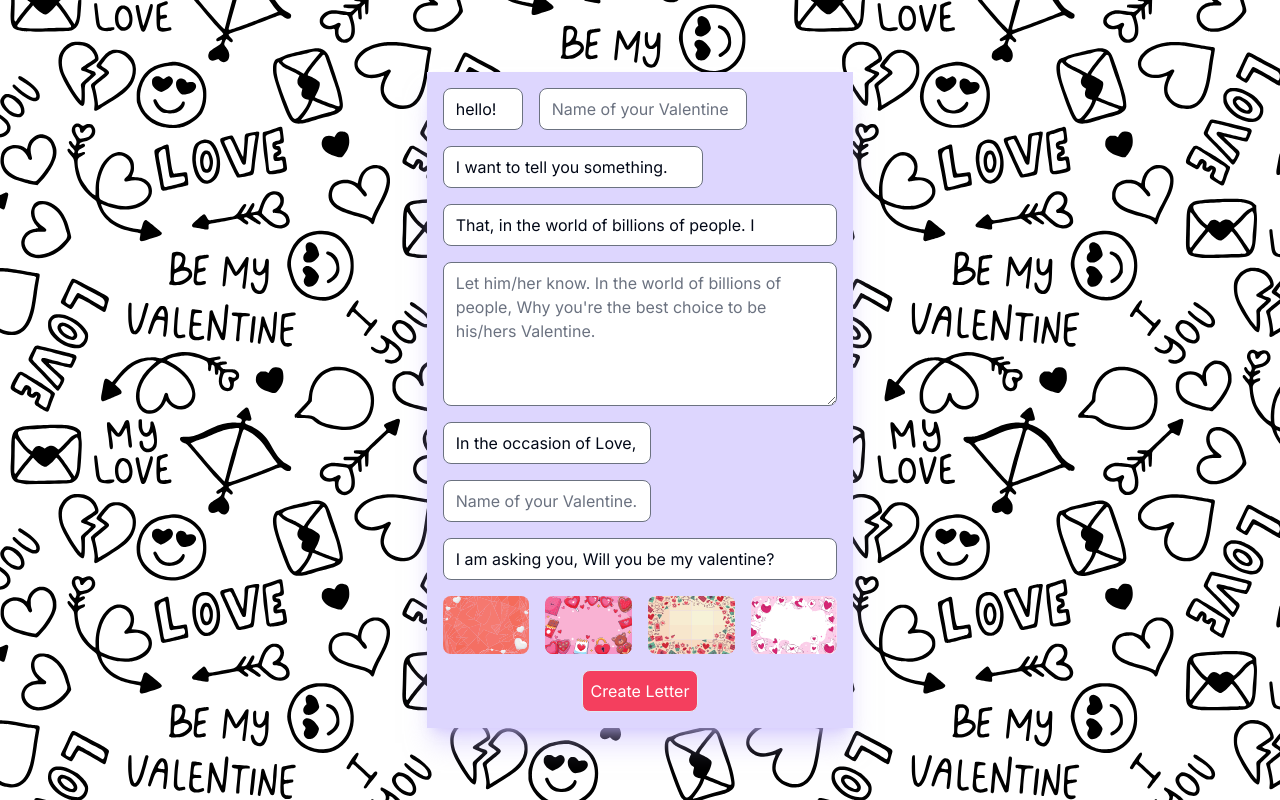
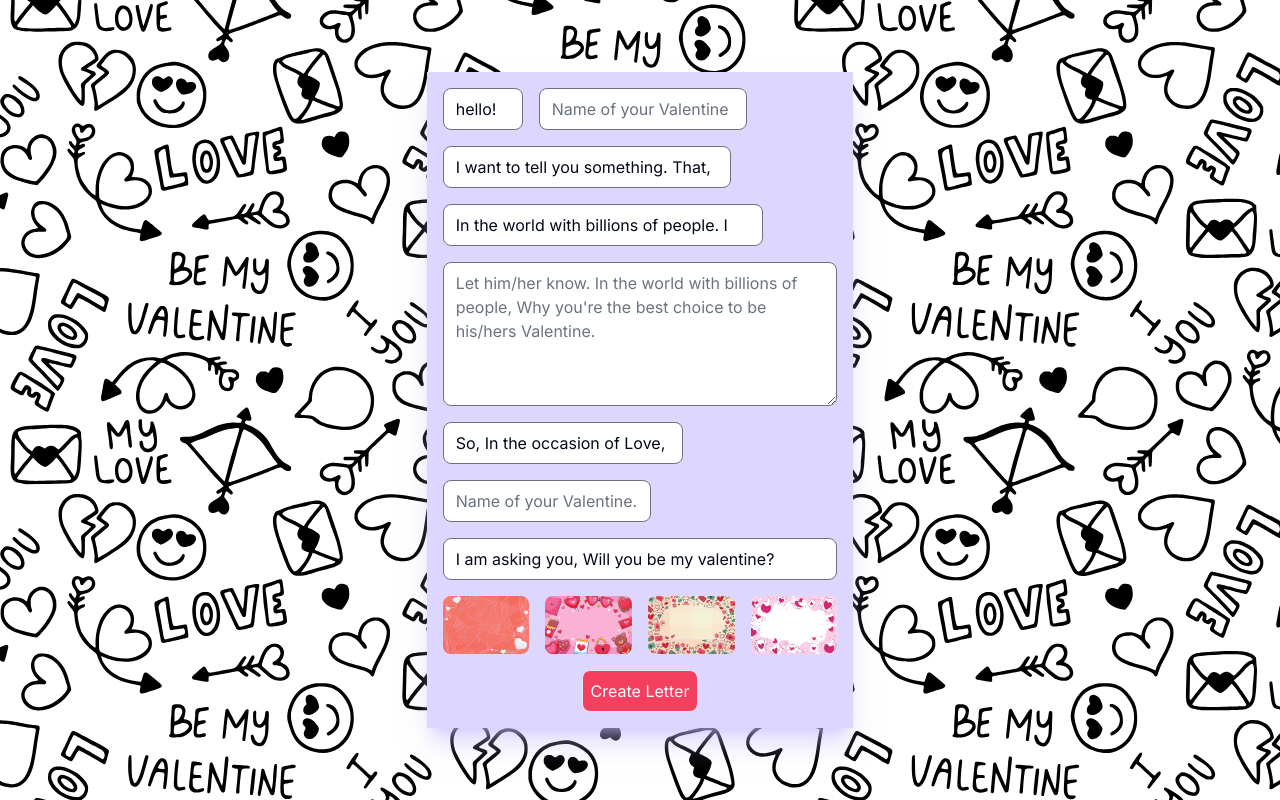
Before and after one commit to rahulgajbhiye201/letter, a Next.js app: page / in a window 1280 px wide. Built offline with nearby package versions, Linux system fonts and the light colour scheme; no server answers.

Commit message:
letter update

```diff
--- a/components/LetterCreatorForm.tsx
+++ b/components/LetterCreatorForm.tsx
@@ -44,27 +44,27 @@ export default function LetterCreatorForm() {
           />
           <input
             type="text"
-            className="rounded-lg w-min"
+            className="rounded-lg w-72"
             disabled
-            defaultValue="I want to tell you something."
+            defaultValue="I want to tell you something. That,"
           />
           <input
             type="text"
-            className="rounded-lg w-full"
+            className="rounded-lg w-80"
             disabled
-            defaultValue="That, in the world of billions of people. I"
+            defaultValue="In the world with billions of people. I"
           />
           <textarea
             name="letter"
             required
             className="rounded-lg h-36 w-full"
-            placeholder="Let him/her know. In the world of billions of people, Why you're the best choice to be his/hers Valentine."
+            placeholder="Let him/her know. In the world with billions of people, Why you're the best choice to be his/hers Valentine."
           ></textarea>
           <input
             type="text"
-            className="rounded-lg w-52"
+            className="rounded-lg w-60"
             disabled
-            defaultValue="In the occasion of Love,"
+            defaultValue="So, In the occasion of Love,"
           />
           <input
             type="text"
--- a/components/UI/Text.tsx
+++ b/components/UI/Text.tsx
@@ -199,14 +199,14 @@ const Text: React.FC<textProps> = ({
           </h1>
 
           <p id="ValMessage" className="text-lg opacity-0 lg:text-xl absolute">
-            I want to tell you something.
+            I want to tell you something. That,{""}
           </p>
 
           <p
             id="ValMessage1"
             className="text-lg opacity-0 lg:text-xl absolute w-full"
           >
-            That, in the world of billions of people.
+            In the world of billions of people.
           </p>
 
           <p
@@ -218,7 +218,7 @@ const Text: React.FC<textProps> = ({
           <div id="ValResponse" className="absolute hidden opacity-0">
             <div className="flex gap-4 items-center flex-col">
               <p className="text-lg lg:text-xl">
-                In the occasion of Love, {valentines_name}.
+                So, In the occasion of Love, {valentines_name}.
                 <br />I am asking you, Will you be my valentine?
               </p>
               <div>
```
